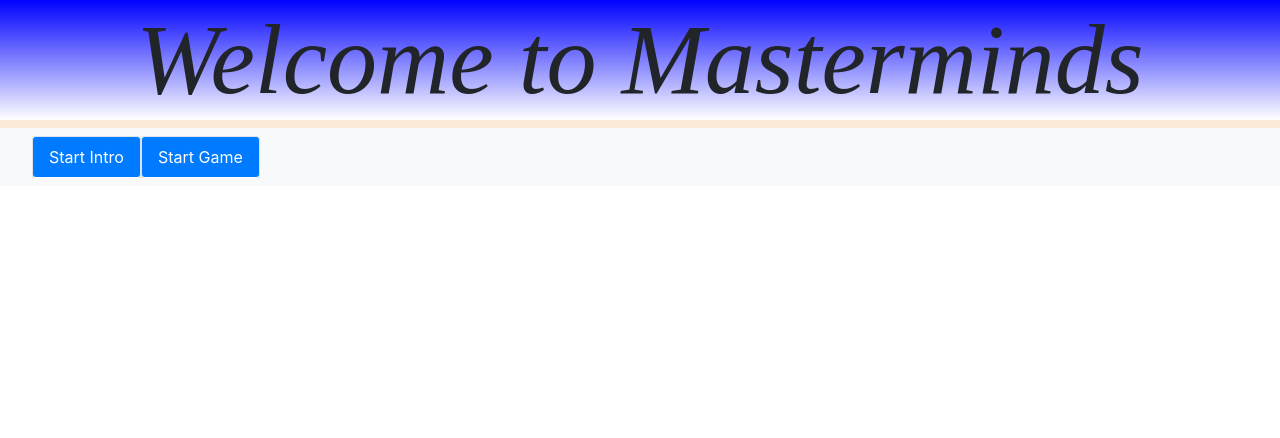
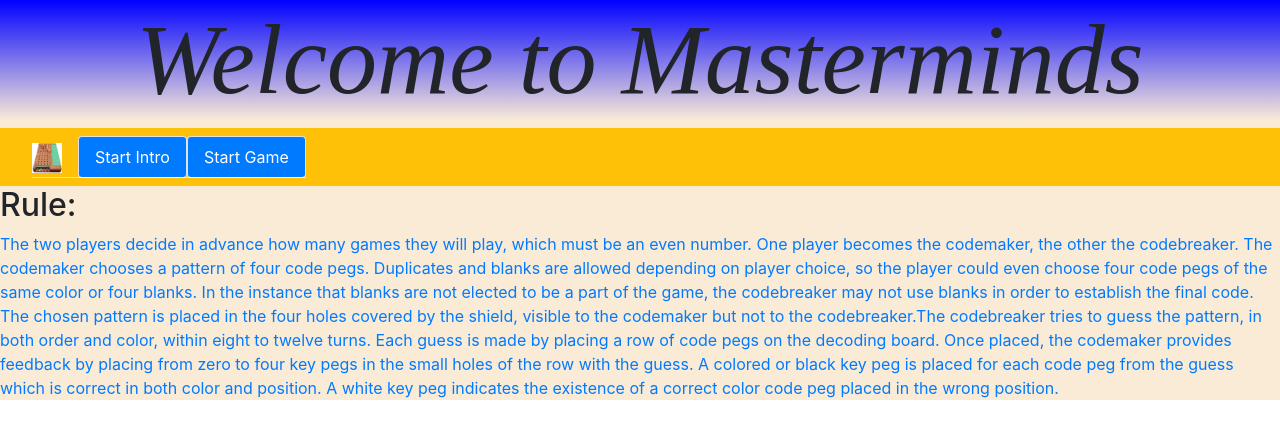
Before and after one commit to Dorothy2019/MasterMind, an Angular app in the folder mastermind/: page / in a window 1280 px wide. Shown: the top 438 px of the page. Built offline with nearby package versions, Linux system fonts and the light colour scheme.

Commit message:
update intro page

```diff
--- a/mastermind/src/app/app.component.html
+++ b/mastermind/src/app/app.component.html
@@ -1,15 +1,21 @@
 <!DOCTYPE html>
+
 <html>
 <body style="background-color: antiquewhite;">
   <h1 class="text" @carouselAnimation>Welcome to Masterminds</h1>
-  <nav class="navbar navbar-expand-lg navbar-dark bg-light">
+  <nav class="navbar navbar-expand-lg navbar-dark bg-warning">
     <a class="navbar-brand" href="#"></a>
     <button class="navbar-toggler" type="button" data-toggle="collapse" data-target="#navbarSupportedContent" aria-controls="navbarSupportedContent" aria-expanded="false" aria-label="Toggle navigation">
       <span class="navbar-toggler-icon"></span>
     </button>
 
     <div class="collapse navbar-collapse" id="navbarSupportedContent">
-      <ul class="nav nav-tabs nav-pills nav-fill">
+      <ul class="nav nav-tabs nav-pills nav-fill ">
+        <li class="nav-item ">
+          <a class="navbar-brand" href="#">
+            <img src="../assets/mastermind1.jpg" width="30" height="30" alt="">
+          </a>
+        </li>
         <li class="nav-item ">
           <a class="nav-link active" href="/mm-carousel">Start Intro<span class="sr-only">(current)</span></a>
         </li>
@@ -19,5 +25,20 @@
       </ul>
     </div>
   </nav>
+  <h2>Rule:</h2>
+  <a>The two players decide in advance how many games they will play, which must be an even number.
+     One player becomes the codemaker, the other the codebreaker. The codemaker chooses a pattern of four code pegs.
+     Duplicates and blanks are allowed depending on player choice, so the player could even choose four code pegs of
+     the same color or four blanks. In the instance that blanks are not elected to be a part of the game,
+     the codebreaker may not use blanks in order to establish the final code.
+     The chosen pattern is placed in the four holes covered by the shield, visible to the codemaker
+     but not to the codebreaker.</a>
+  <a>The codebreaker tries to guess the pattern, in both order and color, within eight to twelve turns.
+    Each guess is made by placing a row of code pegs on the decoding board.
+    Once placed, the codemaker provides feedback by placing from zero to four key pegs in the small holes of the row
+    with the guess. A colored or black key peg is placed for each code peg from the guess which is correct in both
+    color and position. A white key peg indicates the existence of a correct color code peg placed in the wrong
+    position.</a>
 </body>
+<router-outlet></router-outlet>
 </html>
--- a/mastermind/src/app/app.component.scss
+++ b/mastermind/src/app/app.component.scss
@@ -3,5 +3,5 @@
   font-style: italic;
   font-family: 'Times New Roman', Times, serif;
   font-size: 100px;
-  background-image: linear-gradient(to top, white, blue);
+  background-image: linear-gradient(to top, antiquewhite, blue);
 }
```
